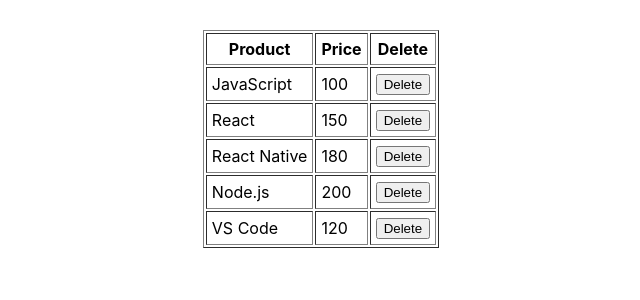
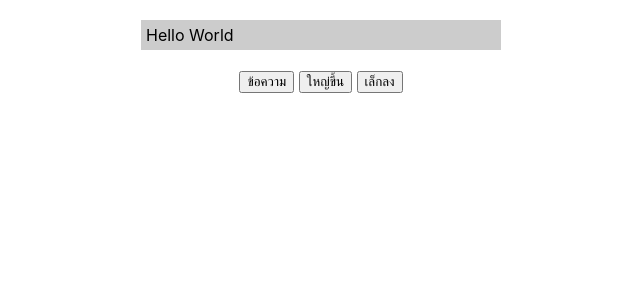
Before and after one commit to Kane028632/app1, a React (Create React App) app: page / in a window 1280 px wide. Shown: the top 300 px of the page, without its empty margins (319-959 px from the left). Built offline with nearby package versions, Linux system fonts and the light colour scheme.

Commit message:
create MessageBox()

```diff
--- a/src/App.js
+++ b/src/App.js
@@ -1,9 +1,9 @@
 import React from "react";
-import RefsArray from "./refs-array"
+import MessageBox from "./state-func";
 
 
 function App() {
-  return <RefsArray/>
+  return <MessageBox></MessageBox>
   }
 
 export default App;
--- /dev/null
+++ b/src/state-func.js
@@ -0,0 +1,37 @@
+import React from 'react'
+import { useState } from 'react'
+
+export default function MessageBox() {
+    let [text, setText] = useState('Hello World')
+    let [size, setSize] = React.useState(16)
+
+    const onClickSetText = () => {
+        let t = prompt('กำหนดข้อความ')
+        if (t) {
+            setText(t)
+        }
+    }
+
+    const onClickZoomIn = () => {
+        let newSize = size + 1
+        setSize(newSize)
+    }
+
+    let msgboxStyle = {
+        display: 'inline-block',
+        width: 350,
+        fontSize: size,
+        backgroundColor: '#ccc',
+        padding: 5,
+        textAlign: 'left'
+        }
+
+    return(
+        <div style={{textAlign:'center', marginTop:20}}>
+            <div style={msgboxStyle}>{text}</div><br/><br/>
+            <button onClick={onClickSetText}>ข้อความ</button>&nbsp;
+            <button onClick={onClickZoomIn}>ใหญ่ขึ้น</button>&nbsp;
+            <button onClick={() => setSize(size - 1)}>เล็กลง</button>
+        </div>
+    )
+}
```
